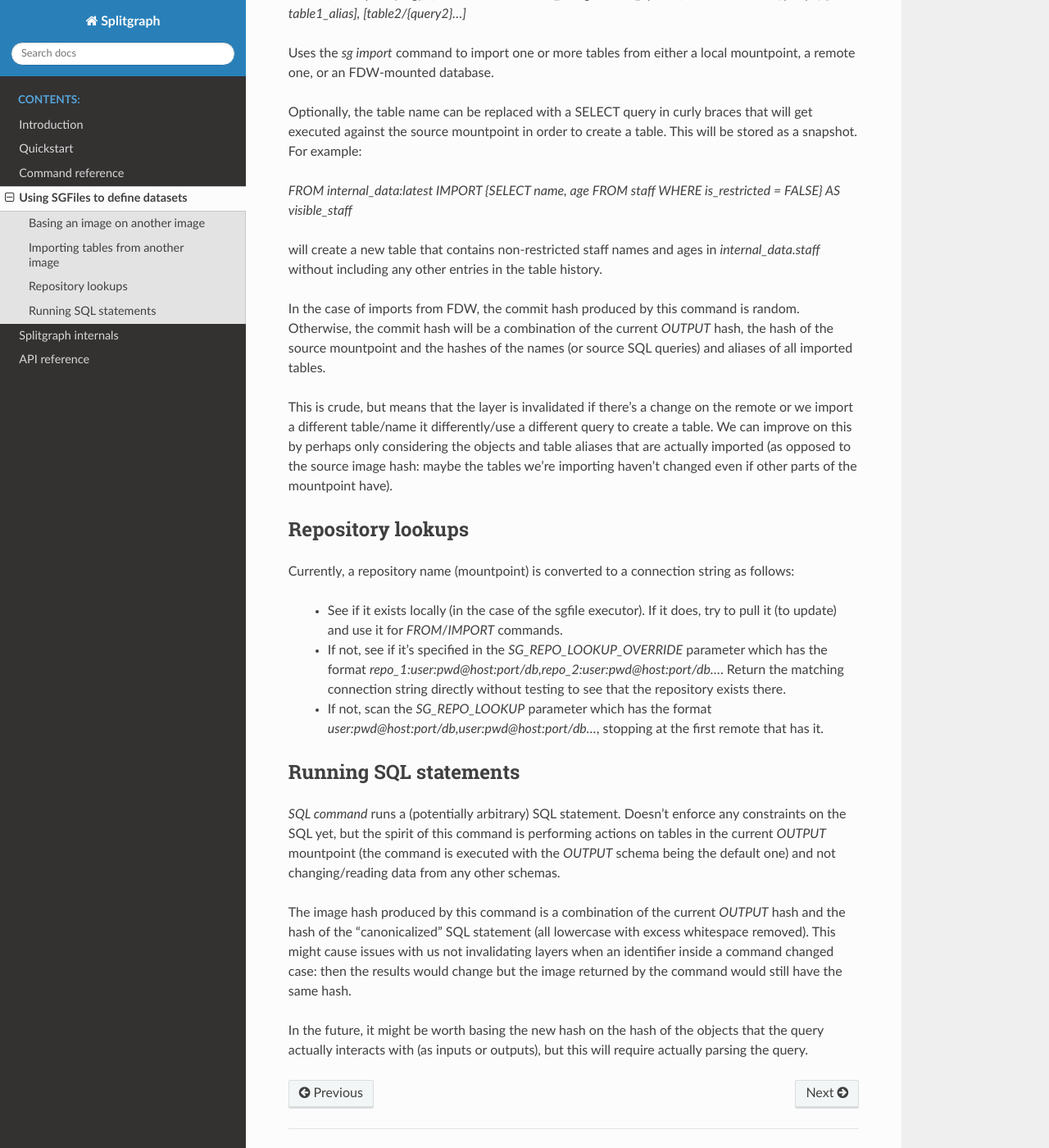
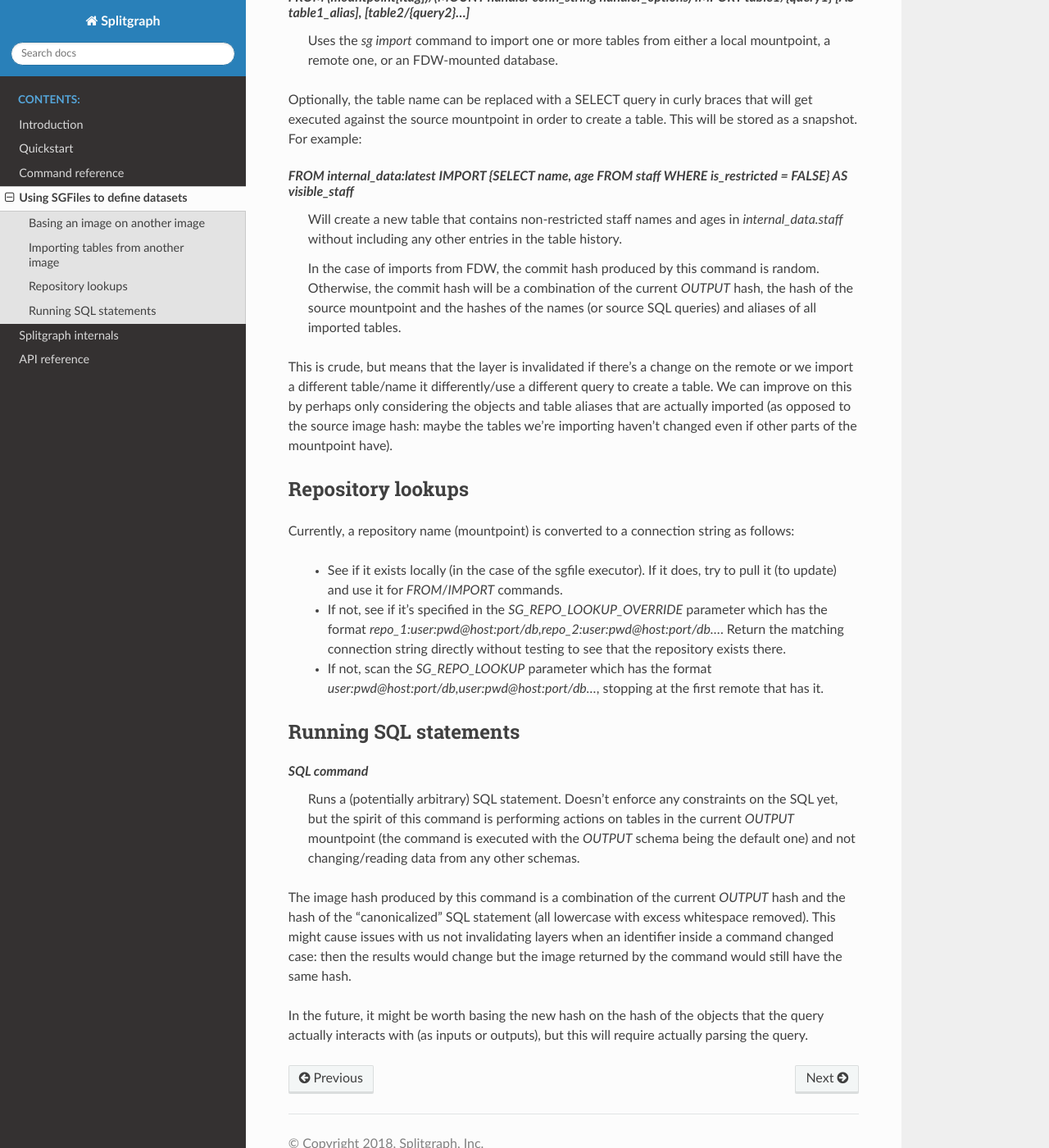
Before and after one commit to splitgraph/sgr, a Sphinx documentation site: the page built from docs/sgfile.rst, in a window 1280 px wide and 1400 px high, scrolled down 977 px. Shown: the whole window at 82% size. Built offline with Sphinx 7.4.7 and the Read the Docs theme 2.0.0, drawn with Linux system fonts in a browser that asks for light colours; some of the changed text lies outside the part shown.

Commit message:
Tidied up the docs a bit, removed dead Twitter/GH links for now

```diff
--- a/docs/introduction.rst
+++ b/docs/introduction.rst
@@ -1,3 +1,5 @@
+.. _introduction:
+
 ============
 Introduction
 ============
--- a/docs/quickstart.rst
+++ b/docs/quickstart.rst
@@ -14,6 +14,8 @@ database: it can interact with it by querying tables and writing to them as usua
 
 Installation and quick demo
 ===========================
+
+**NB this doesn't work yet** -- see :ref:`introduction` / other docs for the vision/overview
 
 First, pull and start the driver::
 
--- a/docs/sgfile.rst
+++ b/docs/sgfile.rst
@@ -21,9 +21,10 @@ The following commands are supported by the interpreter:
 Basing an image on another image
 --------------------------------
 
-`FROM mountpoint[:tag] [AS alias]` bases the output of the sgfile on a certain revision of the remote/local repository.
-If `AS alias` is specified, the repository is cloned into `alias` and the current contents of `alias` destroyed.
-Otherwise, the current output mountpoint (passed to the executor) is used.
+`FROM mountpoint[:tag] [AS alias]`
+    Bases the output of the sgfile on a certain revision of the remote/local repository.
+    If `AS alias` is specified, the repository is cloned into `alias` and the current contents of `alias` destroyed.
+    Otherwise, the current output mountpoint (passed to the executor) is used.
 
 `FROM` can also be used to perform Docker-like multistage builds.
 
@@ -39,21 +40,19 @@ Importing tables from another image
 -----------------------------------
 
 `FROM (mountpoint[:tag])/(MOUNT handler conn_string handler_options) IMPORT table1/{query1} [AS table1_alias], [table2/{query2}...]`
-
-Uses the `sg import` command to import one or more tables from either a local mountpoint, a remote one, or an
-FDW-mounted database.
+    Uses the `sg import` command to import one or more tables from either a local mountpoint, a remote one, or an
+    FDW-mounted database.
 
 Optionally, the table name can be replaced with a SELECT query in curly braces that will get executed against the
 source mountpoint in order to create a table. This will be stored as a snapshot. For example:
 
 `FROM internal_data:latest IMPORT {SELECT name, age FROM staff WHERE is_restricted = FALSE} AS visible_staff`
+    Will create a new table that contains non-restricted staff names and ages in `internal_data.staff` without including
+    any other entries in the table history.
 
-will create a new table that contains non-restricted staff names and ages in `internal_data.staff` without including
-any other entries in the table history.
-
-In the case of imports from FDW, the commit hash produced by this command is random. Otherwise, the commit hash will be
-a combination of the current `OUTPUT` hash, the hash of the source mountpoint and the hashes of the names
-(or source SQL queries) and aliases of all imported tables.
+    In the case of imports from FDW, the commit hash produced by this command is random. Otherwise, the commit hash will be
+    a combination of the current `OUTPUT` hash, the hash of the source mountpoint and the hashes of the names
+    (or source SQL queries) and aliases of all imported tables.
 
 This is crude, but means that the layer is invalidated if there's a change on the remote or we import a different
 table/name it differently/use a different query to create a table.  We can improve on this by perhaps only considering
@@ -77,9 +76,10 @@ Currently, a repository name (mountpoint) is converted to a connection string as
 Running SQL statements
 ----------------------
 
-`SQL command` runs a (potentially arbitrary) SQL statement. Doesn't enforce any constraints on the SQL yet,
-but the spirit of this command is performing actions on tables in the current `OUTPUT` mountpoint (the command is
-executed with the `OUTPUT` schema being the default one) and not changing/reading data from any other schemas.
+`SQL command`
+    Runs a (potentially arbitrary) SQL statement. Doesn't enforce any constraints on the SQL yet,
+    but the spirit of this command is performing actions on tables in the current `OUTPUT` mountpoint (the command is
+    executed with the `OUTPUT` schema being the default one) and not changing/reading data from any other schemas.
 
 The image hash produced by this command is a combination of the current `OUTPUT` hash and the hash of the
 "canonicalized" SQL statement (all lowercase with excess whitespace removed). This might cause issues with us not
```
